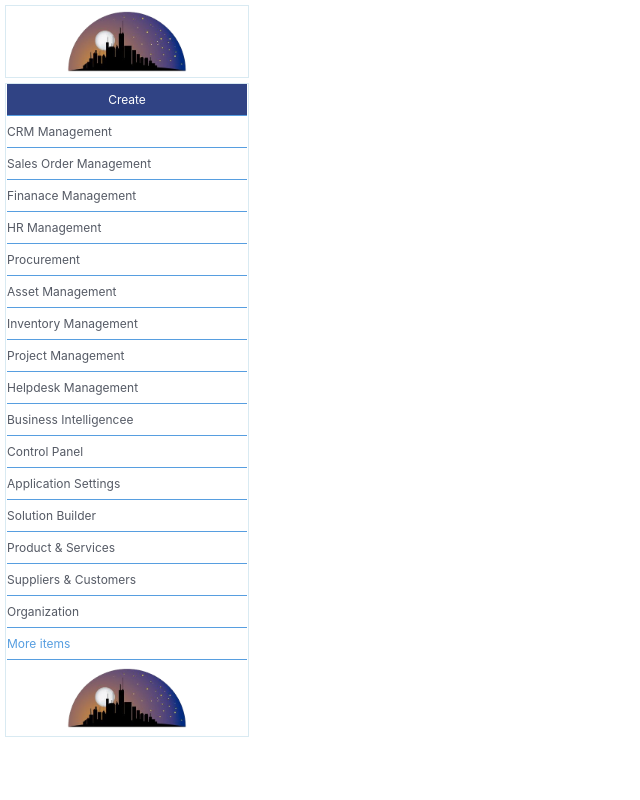
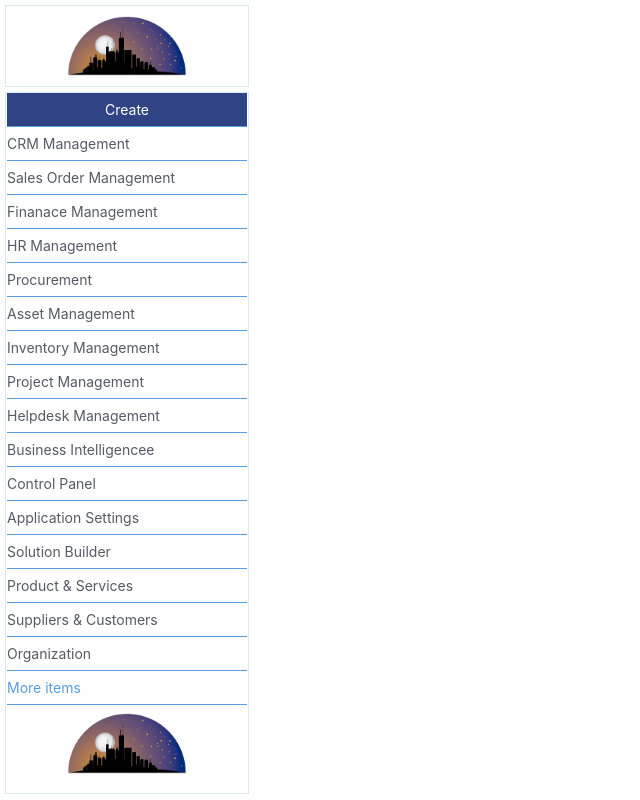
Before and after one commit to sangeethasr/Interview_AdminPanel_Reactjs, a React (Create React App) app: page / in a window 1280 px wide. Shown: the whole page, without its empty margins (0-640 px from the left). Built offline with nearby package versions, Linux system fonts and the light colour scheme.

Commit message:
Completed sidebar design

```diff
--- a/src/App.js
+++ b/src/App.js
@@ -1,6 +1,6 @@
 import "./App.css";
 import logo from "./logo.svg";
-import Sidebar from "./components/sidebar/Sidebar"
+import Sidebar from "./components/sideBar/Sidebar"
 
 function App() {
   return (
--- a/src/components/sidebar/Sidebar.module.css
+++ b/src/components/sidebar/Sidebar.module.css
@@ -12,6 +12,7 @@
     border: 1px solid var(--sub-border-color);
     padding: 5px 1px;
     margin-bottom: 5px;
+    height: 70px;
 }
 
 .logo{
@@ -27,6 +28,7 @@
     padding: 0;
     border: 1px solid var(--sub-border-color);
     padding: 0px 1px;
+    height: calc(100% - 90px);
 }
 
 .listHeading{
@@ -38,7 +40,7 @@
 .sidebarList li{
     padding: 8px 0px;
     border-bottom: 1px solid var(--main-border-color);
-    font-size: 12px;
+    font-size: 14px;
     color: var(--sub-text-color);
 }
 
```
